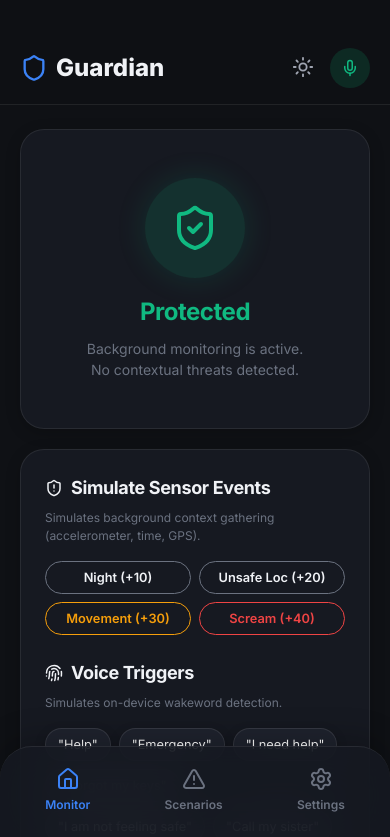
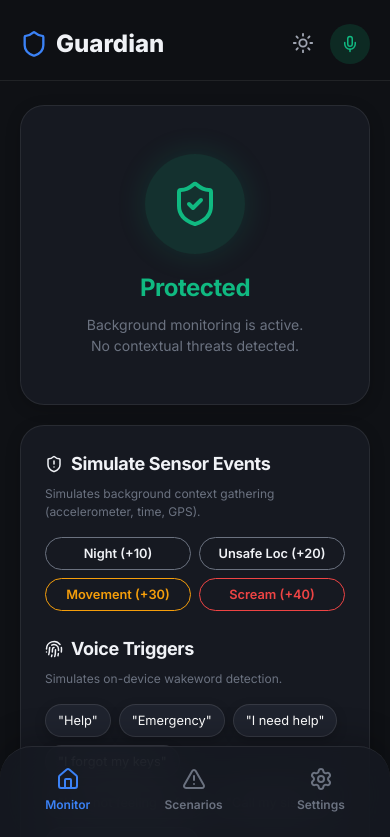
Before and after one commit to WebVerse-Cohort-1/AI-Guardian-Angel-Privacy-First-AI-Safety-System, a React (Vite) app: page / in a window 390 px wide. Shown: the top 837 px of the page. Built offline with nearby package versions, Linux system fonts and the light colour scheme.

Commit message:
fix: resolve mobile ui layout overlaps and contrast

```diff
--- a/src/App.jsx
+++ b/src/App.jsx
@@ -52,6 +52,7 @@ function App() {
              <Configuration showGlobalsOnly />
            </div>
         )}
+        <div style={{ height: '150px', flexShrink: 0 }} /> {/* Spacer to prevent content hiding behind bottom nav */}
       </main>
 
       {/* Bottom Navigation */}
--- a/src/components/Configuration.jsx
+++ b/src/components/Configuration.jsx
@@ -145,17 +145,17 @@ const Configuration = ({ showGlobalsOnly = false }) => {
        {/* Emergency Scenarios */}
        {!showGlobalsOnly && (
          <>
-           <div style={{ display: 'flex', justifyContent: 'space-between', alignItems: 'center', position: 'sticky', top: '70px', zIndex: 10, background: 'var(--bg-primary)', padding: '1rem 0', backdropFilter: 'blur(12px)', WebkitBackdropFilter: 'blur(12px)' }}>
+           <div style={{ display: 'flex', justifyContent: 'space-between', alignItems: 'center', position: 'sticky', top: '0', zIndex: 10, background: 'var(--bg-primary)', padding: '0.5rem 0 1rem 0', WebkitBackdropFilter: 'blur(12px)', backdropFilter: 'blur(12px)' }}>
              <div style={{ display: 'flex', flexDirection: 'column' }}>
                <h2 style={{ fontSize: '1.25rem', fontWeight: 700 }}>Active Scenarios</h2>
-               <span style={{ fontSize: '0.75rem', color: 'var(--text-muted)' }}>Configure specific trigger reactions</span>
+               <span style={{ fontSize: '0.75rem', color: 'var(--text-muted)' }}>Configure specific reactions</span>
              </div>
-             <button onClick={addScenario} className="btn-primary" style={{ display: 'flex', alignItems: 'center', gap: '0.5rem', padding: '8px 16px', borderRadius: 'var(--radius-full)' }}>
-               <PlusCircle size={18} /> Add
+             <button onClick={addScenario} className="btn-primary" style={{ display: 'flex', alignItems: 'center', gap: '0.25rem', padding: '6px 12px', fontSize: '0.875rem' }}>
+               <PlusCircle size={16} /> Add
              </button>
            </div>
 
-           <div style={{ display: 'flex', flexDirection: 'column', gap: '1.5rem' }}>
+           <div style={{ display: 'flex', flexDirection: 'column', gap: '1.5rem', marginTop: '0.5rem' }}>
              {scenarios.map((scenario) => (
                <div key={scenario.id} className="card glass-panel" style={{ border: '1px solid rgba(255,255,255,0.08)' }}>
                  <div className="card-header" style={{ borderBottom: '1px solid rgba(255,255,255,0.05)', paddingBottom: '1rem', marginBottom: '1.5rem' }}>
--- a/src/index.css
+++ b/src/index.css
@@ -50,7 +50,7 @@
 
   --text-primary: #0f172a;
   --text-secondary: #334155;
-  --text-muted: #64748b;
+  --text-muted: #475569; /* Darkened for better contrast */
 
   --accent-blue: #2563eb;
   --accent-blue-hover: #1d4ed8;
@@ -232,7 +232,7 @@ input:focus, select:focus, textarea:focus {
 
 /* Header */
 .app-header {
-  padding: 3rem 1.25rem 1rem 1.25rem;
+  padding: 1.5rem 1.25rem 1rem 1.25rem;
   display: flex;
   justify-content: space-between;
   align-items: center;
@@ -241,7 +241,7 @@ input:focus, select:focus, textarea:focus {
   background: var(--app-header-bg);
   backdrop-filter: blur(20px);
   -webkit-backdrop-filter: blur(20px);
-  z-index: 40;
+  z-index: 150;
   border-bottom: 1px solid var(--glass-border);
   transition: background 0.3s ease, border-color 0.3s ease;
 }
@@ -261,7 +261,7 @@ input:focus, select:focus, textarea:focus {
   flex-direction: column;
   gap: 1.5rem;
   overflow-y: auto;
-  padding: 1.5rem 1.25rem 140px 1.25rem;
+  padding: 1.5rem 1.25rem 0px 1.25rem;
 }
 
 .main-content::-webkit-scrollbar {
@@ -287,7 +287,7 @@ input:focus, select:focus, textarea:focus {
   -webkit-backdrop-filter: blur(24px);
   border-top: 1px solid var(--glass-border);
   padding: 0.75rem 0.5rem 1.5rem 0.5rem;
-  z-index: 100;
+  z-index: 150;
   border-radius: 32px 32px 0 0;
   box-shadow: 0 -10px 30px var(--shadow-smcolor);
 }
```
